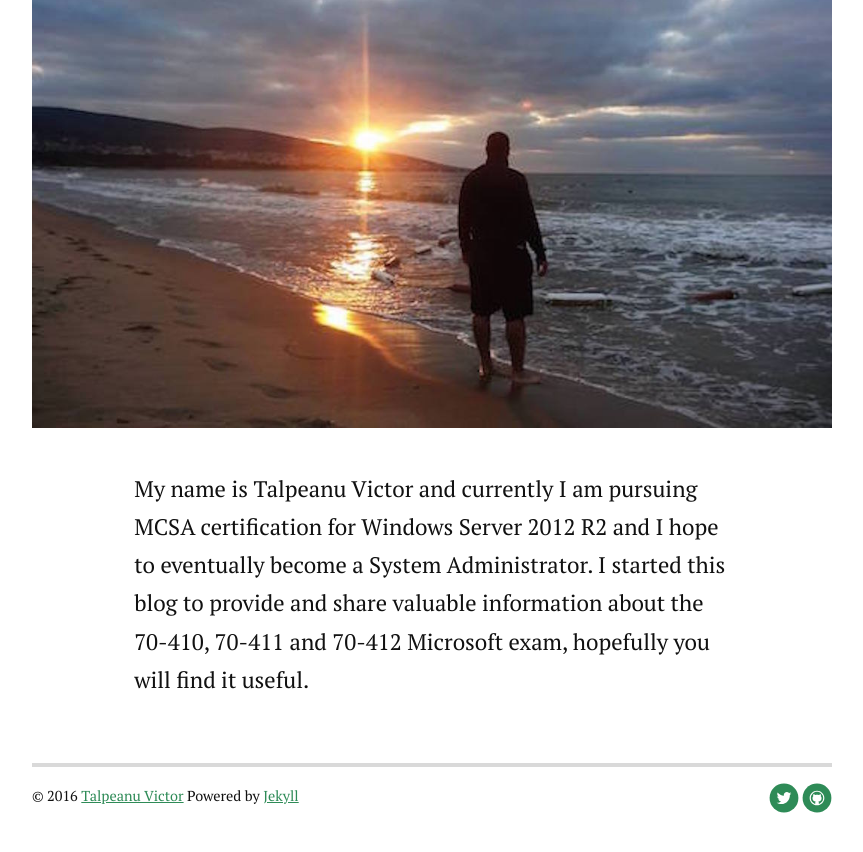
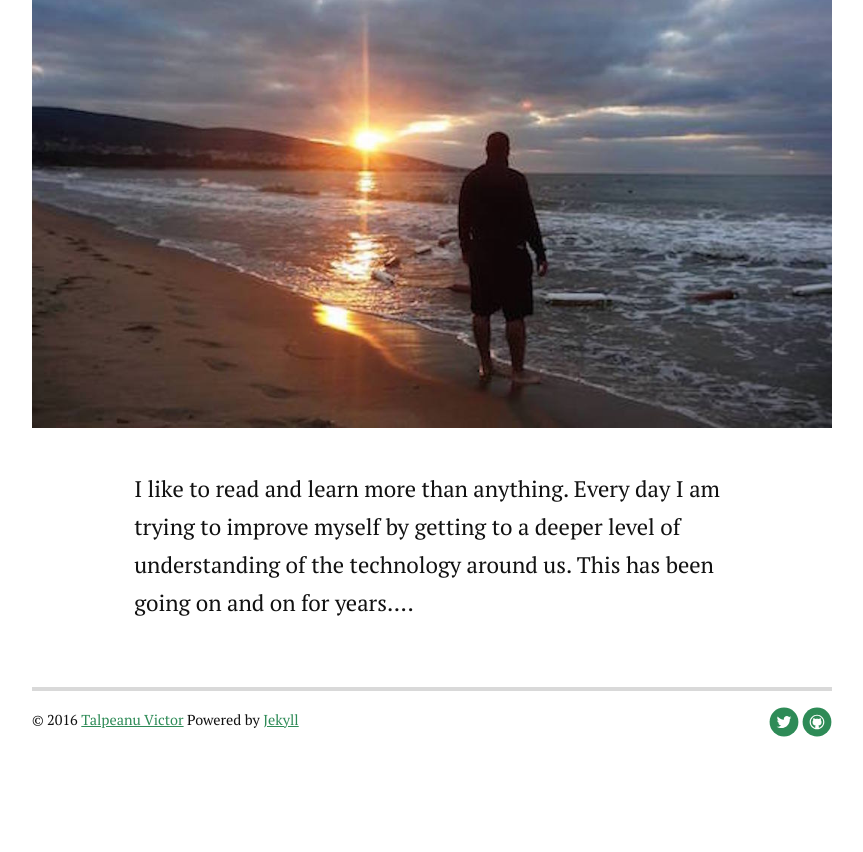
Before and after one commit to victor-talpeanu/victor-talpeanu.github.io, a Jekyll site: the page built from about.md, in a window 1280 px wide and 900 px high, scrolled down 585 px. Shown: the top 852 px of the window, without its empty margins (208-1071 px from the left). Built offline with Jekyll 4.4.1, drawn with Linux system fonts in a browser that asks for light colours; nearby versions of some CDN libraries; Markdown is read by kramdown in place of the engine named in the settings; after the commit the page ends 1409 px from its top, so only the background shows below that.

Commit message:
Update about.md

```diff
--- a/about.md
+++ b/about.md
@@ -6,4 +6,4 @@ title: About
 <div class="post">
 	<h1 class="pageTitle">About</h1>
 	<img src="{{ '/assets/img/me.jpg' | prepend: site.baseurl }}" alt="">
-	<p class="intro">My name is Talpeanu Victor and  currently I am pursuing MCSA certification for Windows Server 2012 R2 and I hope to eventually become a System Administrator. I started this blog to provide and share valuable information about the 70-410, 70-411 and 70-412 Microsoft exam, hopefully you will find it useful.</p>
+	<p class="intro">I like to read and learn more than anything. Every day I am trying to improve myself by getting to a deeper level of understanding of the technology around us. This has been going on and on for years....</p>
```
